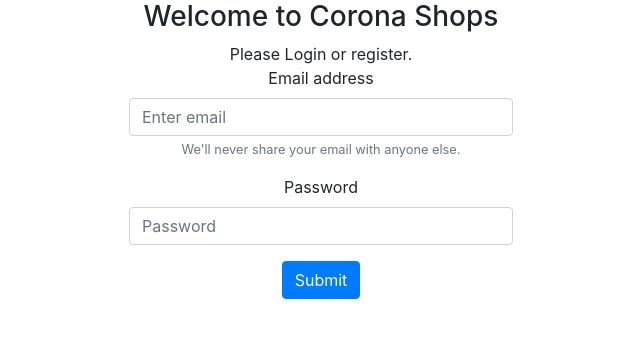
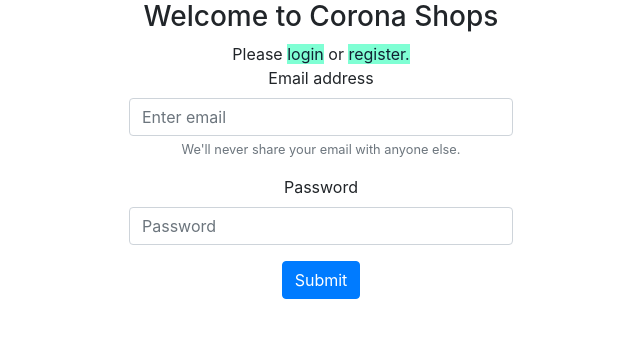
Before and after one commit to VodOleg/CoronaShop, a React (Create React App) app in the folder react/corona-shope-fe-react/: page / in a window 1280 px wide. Shown: the top 338 px of the page, without its empty margins (319-959 px from the left). Built offline with nearby package versions, Linux system fonts and the light colour scheme.

Commit message:
Added router to the front end
wired the login

```diff
--- a/react/corona-shope-fe-react/package.json
+++ b/react/corona-shope-fe-react/package.json
@@ -11,6 +11,8 @@
     "react": "^16.13.1",
     "react-bootstrap": "^1.3.0",
     "react-dom": "^16.13.1",
+    "react-router": "^5.2.0",
+    "react-router-dom": "^5.2.0",
     "react-scripts": "3.4.3"
   },
   "scripts": {
--- a/react/corona-shope-fe-react/src/App.js
+++ b/react/corona-shope-fe-react/src/App.js
@@ -19,7 +19,6 @@ class App extends Component {
         integrity="sha384-Vkoo8x4CGsO3+Hhxv8T/Q5PaXtkKtu6ug5TOeNV6gBiFeWPGFN9MuhOf23Q9Ifjh"
         crossOrigin="anonymous"
       />
-      <LandingPage />
     </div>
     )
 
--- /dev/null
+++ b/react/corona-shope-fe-react/src/Common/ProtectedRoute.js
@@ -0,0 +1,20 @@
+import React from 'react'
+import { Redirect } from 'react-router-dom'
+import SSM from './SimpleStateManager';
+
+import SellerPage from './../Components/SellerPage/SellerPage';
+class ProtectedRoute extends React.Component {
+
+    render() {
+        const Component = this.props.component;
+        const isAuthenticated = SSM.isLogged();
+
+        return isAuthenticated ? (
+            <Component />
+        ) : (
+            <Redirect to={{ pathname: '/' }} />
+        );
+    }
+}
+
+export default ProtectedRoute;
--- a/react/corona-shope-fe-react/src/Common/SimpleStateManager.js
+++ b/react/corona-shope-fe-react/src/Common/SimpleStateManager.js
@@ -5,13 +5,13 @@
  */
 class SimpleStateManager{
     constructor(props){
-        this.isLogged = false;
+        this.m_bIsLogged = false;
         this.email = "";
         this.developmentMode = (window.location.port === '3000')
     }
 
     setIsLogged(isLogged_, email){
-        this.isLogged = isLogged_;
+        this.m_bIsLogged = isLogged_;
         if (isLogged_)
             this.email = email;
         else
@@ -25,6 +25,10 @@ class SimpleStateManager{
     isDevelopmentMode(){
         return this.developmentMode;
     }
+
+    isLogged(){
+        return this.m_bIsLogged;
+    }
 }
 
 const SSM = new SimpleStateManager();
--- a/react/corona-shope-fe-react/src/Common/comm.js
+++ b/react/corona-shope-fe-react/src/Common/comm.js
@@ -36,7 +36,7 @@ class BE_Comm{
         }
         let retValue = false;
         if(UF.isDefined(res) && UF.isDefined(res.data.response))
-            retValue = res.data.response == "True";
+            retValue = res.data.response === "True";
         return retValue;
     }
 
--- a/react/corona-shope-fe-react/src/Components/LandingPage/LandingPage.css
+++ b/react/corona-shope-fe-react/src/Components/LandingPage/LandingPage.css
@@ -1,4 +1,14 @@
 .loginForm{
     width: 30%;
     margin:auto;
+    text-align: center;
 }
+
+.custom-href-link{
+    background-color: aquamarine;
+    color: #112233;
+}
+
+.bold-font{
+    font-weight: bold;
+}
--- a/react/corona-shope-fe-react/src/Components/LandingPage/LandingPage.js
+++ b/react/corona-shope-fe-react/src/Components/LandingPage/LandingPage.js
@@ -6,16 +6,16 @@ import './LandingPage.css';
 import {UtilityFunctions as UF} from '../../Common/Util';
 import InputWithSubmit from '../../UI/InputWithSubmit';
 import SimpleStateManager from '../../Common/SimpleStateManager';
+import SellerPage from './../SellerPage/SellerPage';
+import SSM from './../../Common/SimpleStateManager';
+import { Redirect } from 'react-router-dom';
 
 export default class LandingPage extends Component {
     constructor(props){
         super(props);
+
         //this.api = BE;
         //this.SSM = SimpleStateManager;
-    }
-
-    go_login(click){
-        console.log(click);
     }
 
     onSubmitCustom(e){
@@ -27,27 +27,22 @@ export default class LandingPage extends Component {
         return ele;
     }
 
-    renderMain(){
-        let ele = <Wrap>
-            <div className="headerWelcome">
-                <h3>Welcome to Corona Shops</h3>
-            </div>
-            <div className="loginForm">
-                Please Login or <span>register.</span>
-                {this.login_square()}
-            </div>
-        </Wrap>;
-
+    renderSellerPage(){
+        let ele = <SellerPage />
         return ele;
     }
 
 
+
     render() {
-        return (
-            <div>
-                {this.renderMain()}
-            </div>
-        )
+        let rendering = <Wrap>
+            {!SimpleStateManager.isLogged() ?
+            this.login_square() :
+            this.renderSellerPage()
+            }
+        </Wrap>;
+
+        return (rendering);
     }
 }
 
@@ -69,7 +64,7 @@ class LoginForm extends Component{
         e.preventDefault();
         let success = await BE.tryLogIn(this.state.email, this.state.pw);
         SimpleStateManager.setIsLogged(success, this.state.email);
-
+        this.forceUpdate();
     }
 
     emailChanged(e){
@@ -83,7 +78,23 @@ class LoginForm extends Component{
         })
     }
 
-    render(){
+    renderMain(){
+        let ele = <Wrap>
+            <div className="loginForm">
+                <div className="headerWelcome">
+                    <h3>Welcome to Corona Shops</h3>
+                </div>
+                <div >
+                    Please <span className={`custom-href-link`}>login</span> or <span className="custom-href-link">register.</span>
+                    {this.renderLoginDiv()}
+                </div>
+            </div>
+        </Wrap>;
+
+        return ele;
+    }
+
+    renderLoginDiv(){
         let ele = <Wrap>
             <Form onSubmit={this.onSubmitCustom}>
                 <Form.Group controlId="formBasicEmail">
@@ -105,4 +116,17 @@ class LoginForm extends Component{
         </Wrap>;
         return ele;
     }
+
+    redirectToSellerPage(){
+        return <Redirect to={{ pathname: '/SellerPage' }} />;
+    }
+
+    render(){
+        console.log("rendering landing page: islogged = " + SSM.isLogged())
+        let rendering = <Wrap>
+            {!SSM.isLogged() ? this.renderMain() : this.redirectToSellerPage()}
+        </Wrap>;
+
+        return rendering;
+    }
 }
--- a/react/corona-shope-fe-react/src/Components/SellerPage/SellerPage.js
+++ b/react/corona-shope-fe-react/src/Components/SellerPage/SellerPage.js
@@ -1,14 +1,16 @@
 import React, { Component } from 'react'
+import {UtilityFunctions as UF} from '../../Common/Util';
+import SSM from './../../Common/SimpleStateManager';
 
 export default class SellerPage extends Component {
     constructor(props){
         super(props);
-
+        this.email = SSM.getUserEmail();
     }
     render() {
         return (
             <div>
-                This is a seller page
+                Welcome {this.email} !
             </div>
         )
     }
--- a/react/corona-shope-fe-react/src/index.js
+++ b/react/corona-shope-fe-react/src/index.js
@@ -2,7 +2,12 @@ import React from 'react';
 import ReactDOM from 'react-dom';
 import './index.css';
 import App from './App';
+import {BrowserRouter, Route ,Switch} from 'react-router-dom';
+
 import * as serviceWorker from './serviceWorker';
+import LandingPage from './Components/LandingPage/LandingPage';
+import SellerPage from './Components/SellerPage/SellerPage';
+import ProtectedRoute from './Common/ProtectedRoute';
 
 window.onbeforeunload = function(e){
   e.preventDefault();
@@ -10,9 +15,13 @@ window.onbeforeunload = function(e){
 }
 
 ReactDOM.render(
-  <React.StrictMode>
-    <App />
-  </React.StrictMode>,
+<BrowserRouter forceRefresh={false} >
+                <Switch>
+                    <ProtectedRoute  path='/SellerPage' component={SellerPage} />
+                    <Route  path={"/"}  component={LandingPage} />
+                </Switch>
+<App />
+</BrowserRouter>,
   document.getElementById('root')
 );
 
```
Also changed, not shown: 2 other files (tests, documents, lock files or other folders).
